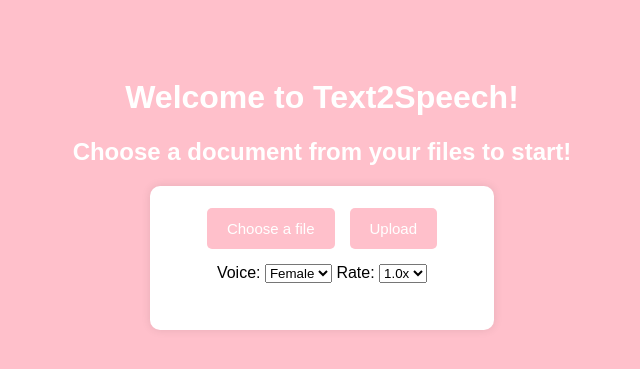
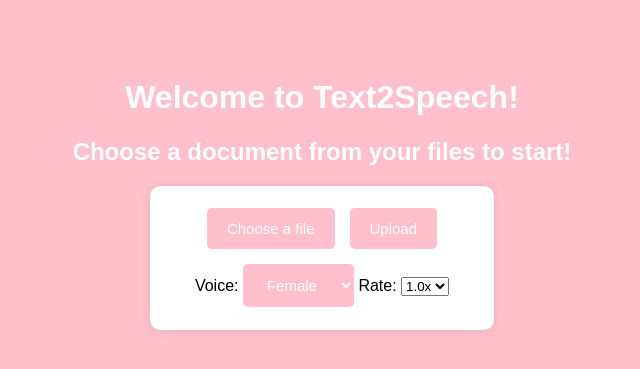
Before and after one commit to cullenowens/Text2Speech, a Flask app: page / in a window 1280 px wide. Shown: the top 369 px of the page, without its empty margins (318-958 px from the left). Run offline with Flask 3, Linux system fonts and the light colour scheme.

Commit message:
adjusting rate and voice buttons

```diff
--- a/src/static/styles/style.css
+++ b/src/static/styles/style.css
@@ -57,6 +57,27 @@ input[type="file"] {
   transition: background-color 0.3s ease;
 }
 
+/* Add styles for the #voice element or remove the ruleset */
+#voice {
+  font-family: 'Fredoka', sans-serif;
+  font-size: 15px;
+  background-color: pink;
+  color: white;
+  border: none;
+  padding: 12px 20px;
+  border-radius: 5px;
+}
+
+#rate {
+  font-family: 'Fredoka', sans-serif;
+  font-size: 15px;
+  background-color: pink;
+  color: white;
+  border: none;
+  padding: 12px 20px;
+  border-radius: 5px;
+}
+
 .file-label:hover {
   background-color: #ff1493;
 }
```
